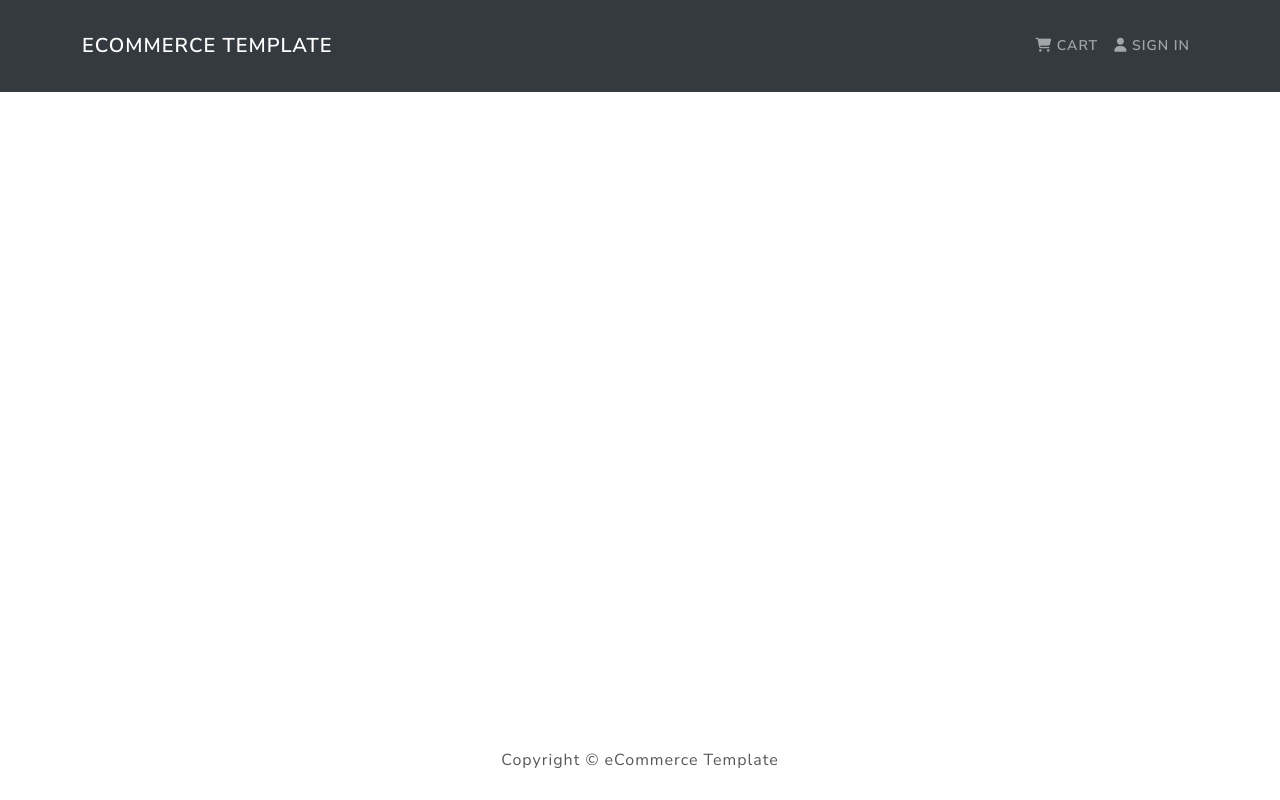
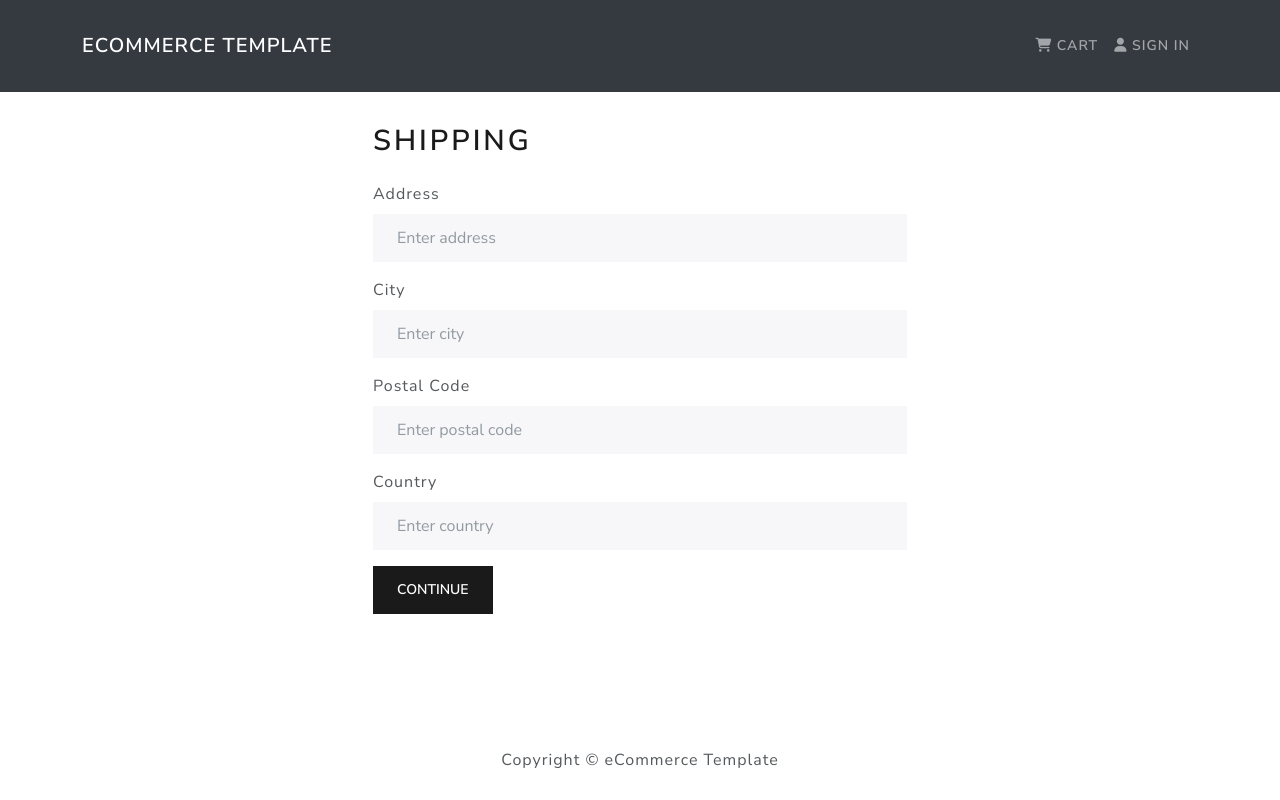
Before and after one commit to Aeowulf/eCommerce-Template, a React (Create React App) app in the folder frontend/: page /shipping in a window 1280 px wide. Built offline with nearby package versions, Linux system fonts and the light colour scheme.

Commit message:
Created Shipping Screen&Save Address functionality

```diff
--- a/frontend/src/App.js
+++ b/frontend/src/App.js
@@ -9,6 +9,7 @@
 import LoginScreen from './screens/LoginScreen'
 import RegisterScreen from './screens/RegisterScreen'
 import ProfileScreen from './screens/ProfileScreen'
+import ShippingScreen from './screens/ShippingScreen'
 
 const App = () => {
   return (
@@ -33,6 +34,12 @@
             <Route path='/register' element={<RegisterScreen />} />
 
             <Route path='/profile' element={<ProfileScreen />} />
+
+            <Route path='/shipping' element={<ShippingScreen />} />
+
+            {/* This route isn't working properly, possibly due to use of React Router Dom V6's updated useNavigate function, which is being used in the CartScreen instead of the outdated "history" prop. Will look into this later, right now I'll fix the issue with the route path specified below. */}
+
+            <Route path='/login/shipping' element={<ShippingScreen />} />
           </Routes>
         </Container>
       </main>
--- a/frontend/src/actions/cartActions.js
+++ b/frontend/src/actions/cartActions.js
@@ -1,5 +1,9 @@
 import axios from 'axios'
-import { CART_ADD_ITEM, CART_REMOVE_ITEM } from '../constants/cartConstants'
+import {
+  CART_ADD_ITEM,
+  CART_REMOVE_ITEM,
+  CART_SAVE_SHIPPING_ADDRESS
+} from '../constants/cartConstants'
 
 export const addToCart = (id, qty) => async (dispatch, getState) => {
   const { data } = await axios.get(`/api/products/${id}`)
@@ -31,3 +35,12 @@
   localStorage.setItem('cartItems', JSON.stringify(getState().cart.cartItems))
   // Updates localStorage State now that dispatch has removed targeted item from cartItems
 }
+
+export const saveShippingAddress = (data) => (dispatch) => {
+    dispatch({
+      type: CART_SAVE_SHIPPING_ADDRESS,
+      payload: data
+    })
+
+    localStorage.setItem('shippingAddress', JSON.stringify(data))
+  }
--- a/frontend/src/constants/cartConstants.js
+++ b/frontend/src/constants/cartConstants.js
@@ -1,2 +1,3 @@
 export const CART_ADD_ITEM = 'CART_ADD_ITEM'
 export const CART_REMOVE_ITEM = 'CART_REMOVE_ITEM'
+export const CART_SAVE_SHIPPING_ADDRESS = 'CART_SAVE_SHIPPING_ADDRESS'
--- a/frontend/src/reducers/cartReducers.js
+++ b/frontend/src/reducers/cartReducers.js
@@ -1,6 +1,13 @@
-import { CART_ADD_ITEM, CART_REMOVE_ITEM } from '../constants/cartConstants'
+import {
+  CART_ADD_ITEM,
+  CART_REMOVE_ITEM,
+  CART_SAVE_SHIPPING_ADDRESS,
+} from '../constants/cartConstants'
 
-export const cartReducer = (state = { cartItems: [] }, action) => {
+export const cartReducer = (
+  state = { cartItems: [], shippingAddress: {} },
+  action
+) => {
   switch(action.type) {
     case CART_ADD_ITEM:
       const item = action.payload
@@ -27,6 +34,13 @@
         cartItems: state.cartItems.filter(x => x.product !== action.payload)
         // Set cartItems equal to each item with product ID not equal to the action payload
       }
+
+    case CART_SAVE_SHIPPING_ADDRESS:
+      return {
+        ...state,
+
+        shippingAddress: action.payload,
+      }
     default:
       return state
   }
--- /dev/null
+++ b/frontend/src/screens/ShippingScreen.js
@@ -0,0 +1,89 @@
+import React, { useState } from 'react'
+import { useLocation, useNavigate } from 'react-router-dom'
+import { Form, Button } from 'react-bootstrap'
+import { useDispatch, useSelector } from 'react-redux'
+import FormContainer from '../components/FormContainer'
+import { saveShippingAddress } from '../actions/cartActions'
+
+const ShippingScreen = () => {
+  const history = useNavigate()
+  const location = useLocation()
+
+  const cart = useSelector(state => state.cart)
+  const { shippingAddress } = cart
+
+  const [address, setAddress] = useState(shippingAddress.address)
+  const [city, setCity] = useState(shippingAddress.city)
+  const [postalCode, setPostalCode] = useState(shippingAddress.postalCode)
+  const [country, setCountry] = useState(shippingAddress.country)
+
+  const dispatch = useDispatch()
+
+  const submitHandler = (e) => {
+    e.preventDefault()
+
+    dispatch(saveShippingAddress({ address, city, postalCode, country }))
+
+    history('/payment')
+  }
+
+  return <FormContainer>
+    <h1>Shipping</h1>
+
+    <Form onSubmit={submitHandler}>
+      <Form.Group controlId='address'>
+        <Form.Label>Address</Form.Label>
+
+        <Form.Control
+          type='text'
+          placeholder='Enter address'
+          value={address}
+          required
+          onChange={(e) => setAddress(e.target.value)}
+        ></Form.Control>
+      </Form.Group>
+
+      <Form.Group controlId='city'>
+        <Form.Label className='margin-top-1rem'>City</Form.Label>
+
+        <Form.Control
+          type='text'
+          placeholder='Enter city'
+          value={city}
+          required
+          onChange={(e) => setCity(e.target.value)}
+        ></Form.Control>
+      </Form.Group>
+
+      <Form.Group controlId='postalCode'>
+        <Form.Label className='margin-top-1rem'>Postal Code</Form.Label>
+
+        <Form.Control
+          type='text'
+          placeholder='Enter postal code'
+          value={postalCode}
+          required
+          onChange={(e) => setPostalCode(e.target.value)}
+        ></Form.Control>
+      </Form.Group>
+
+      <Form.Group controlId='country'>
+        <Form.Label className='margin-top-1rem'>Country</Form.Label>
+
+        <Form.Control
+          type='text'
+          placeholder='Enter country'
+          value={country}
+          required
+          onChange={(e) => setCountry(e.target.value)}
+        ></Form.Control>
+      </Form.Group>
+
+      <Button type='submit' variant='primary' className='margin-top-1rem'>
+        Continue
+      </Button>
+    </Form>
+  </FormContainer>
+}
+
+export default ShippingScreen
--- a/frontend/src/store.js
+++ b/frontend/src/store.js
@@ -27,8 +27,15 @@
   ? JSON.parse(localStorage.getItem('userInfo'))
   : null
 
+const shippingAddressFromStorage = localStorage.getItem('shippingAddress')
+  ? JSON.parse(localStorage.getItem('shippingAddress'))
+  : {}
+
 const initialState = {
-  cart: { cartItems: cartItemsFromStorage },
+  cart: {
+    cartItems: cartItemsFromStorage,
+    shippingAddress: shippingAddressFromStorage,
+  },
   userLogin: { userInfo: userInfoFromStorage },
 }
 
```
